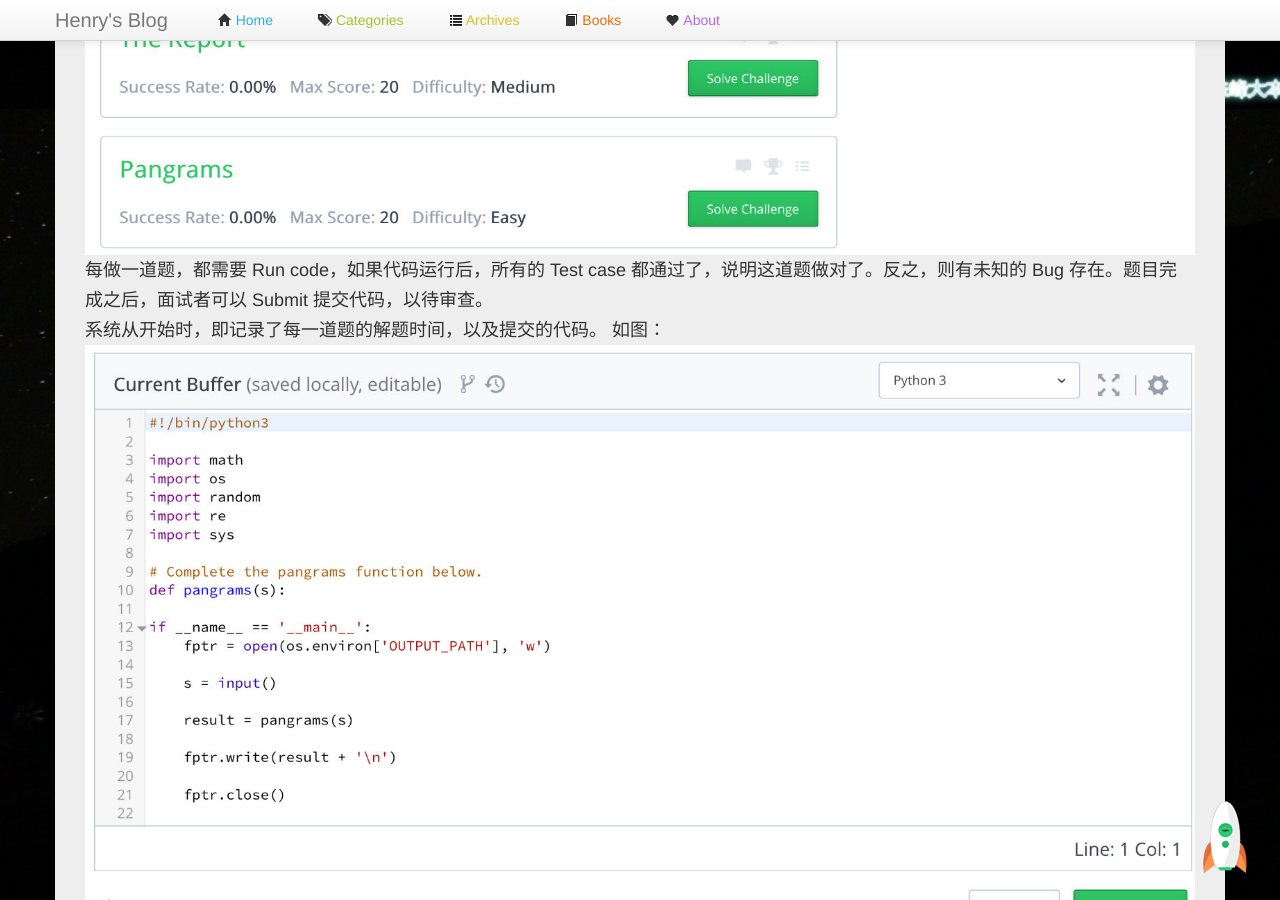
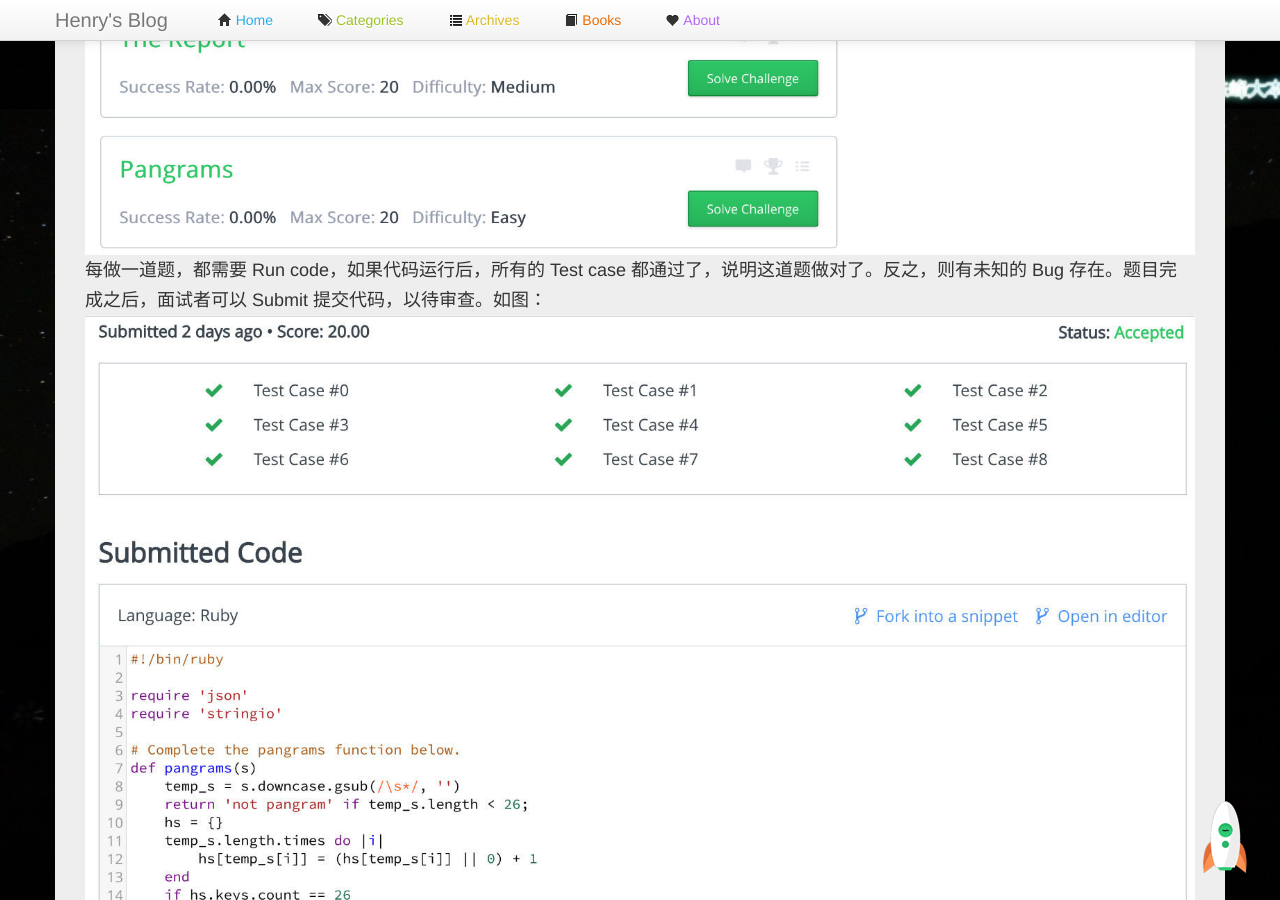
Before and after one commit to manageyp/manageyp.github.com, a Jekyll site: the page built from _posts/2018-07-29-hacker-rank-programming-contest-for-online-interview.html, in a window 1280 px wide and 900 px high, scrolled down 2591 px. Built offline with Jekyll 4.4.1, drawn with Linux system fonts in a browser that asks for light colours; comment, search, counter and statistics services are not loaded.

Commit message:
[Change] add image to post

```diff
--- a/_posts/2018-07-29-hacker-rank-programming-contest-for-online-interview.html
+++ b/_posts/2018-07-29-hacker-rank-programming-contest-for-online-interview.html
@@ -56,7 +56,7 @@ Hacker Rank 官方梳理了在各种挑战赛中各国程序员的成绩，基
 <h3>面试者在线答题</h3>
 <p>
   访问竞赛 URL，输入昵称和邮箱，开始解决竞赛题。如图：<img src="/images/posts/hackerrank-3.jpg" /><br>
-  每做一道题，都需要 Run code，如果代码运行后，所有的 Test case 都通过了，说明这道题做对了。反之，则有未知的 Bug 存在。题目完成之后，面试者可以 Submit 提交代码，以待审查。<br>
+  每做一道题，都需要 Run code，如果代码运行后，所有的 Test case 都通过了，说明这道题做对了。反之，则有未知的 Bug 存在。题目完成之后，面试者可以 Submit 提交代码，以待审查。如图：<img src="/images/posts/hackerrank-6.jpg" /><br>
   系统从开始时，即记录了每一道题的解题时间，以及提交的代码。
   如图：<img src="/images/posts/hackerrank-4.jpg" />
 </p>
```
Also changed, not shown: images/posts/hackerrank-6.jpg (added).
